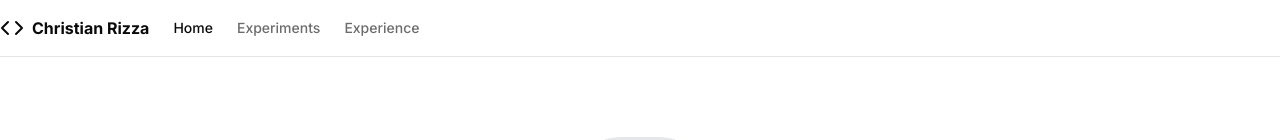
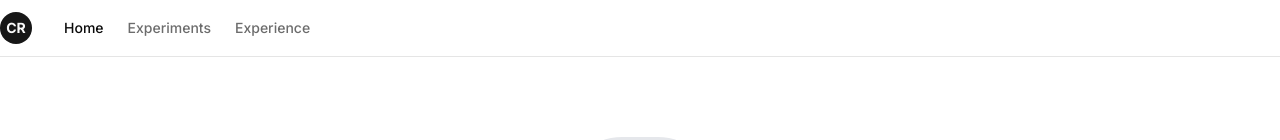
Before and after one commit to christian-rizza/crizza-website, a Next.js app: page / in a window 1280 px wide. Shown: the top 140 px of the page. Built offline with nearby package versions, Linux system fonts and the light colour scheme; grey boxes are pictures that could not be loaded.

Commit message:
feat: enhance navigation with CR initials and clean options
Update CR badge spacing and remove old navigation options

Co-authored-by: Christian Rizza <8734360+christian-rizza@users.noreply.github.com>

```diff
--- a/components/navigation.tsx
+++ b/components/navigation.tsx
@@ -2,7 +2,7 @@
 
 import Link from "next/link"
 import { usePathname } from "next/navigation"
-import { Code, User, Briefcase, Menu } from "lucide-react"
+import { User, Briefcase, Menu, Code } from "lucide-react"
 import { Button } from "@/components/ui/button"
 import { Sheet, SheetContent, SheetTrigger } from "@/components/ui/sheet"
 
@@ -19,9 +19,10 @@ export function Navigation() {
     <header className="sticky top-0 z-50 w-full border-b bg-background/95 backdrop-blur supports-[backdrop-filter]:bg-background/60">
       <div className="container flex h-14 items-center">
         <div className="mr-4 hidden md:flex">
-          <Link href="/" className="mr-6 flex items-center space-x-2">
-            <Code className="h-6 w-6" />
-            <span className="hidden font-bold sm:inline-block">Christian Rizza</span>
+          <Link href="/" className="mr-8 flex items-center space-x-2">
+            <div className="flex h-8 w-8 items-center justify-center rounded-full bg-primary text-primary-foreground font-bold text-sm">
+              CR
+            </div>
           </Link>
           <nav className="flex items-center space-x-6 text-sm font-medium">
             {navItems.map((item) => (
@@ -49,8 +50,10 @@ export function Navigation() {
           </SheetTrigger>
           <SheetContent side="left" className="pr-0">
             <Link href="/" className="flex items-center space-x-2">
-              <Code className="h-6 w-6" />
-              <span className="font-bold">Christian Rizza</span>
+              <div className="flex h-8 w-8 items-center justify-center rounded-full bg-primary text-primary-foreground font-bold text-sm">
+                CR
+              </div>
+              <span className="font-bold">Portfolio</span>
             </Link>
             <div className="my-4 h-[calc(100vh-8rem)] pb-10 pl-6">
               <div className="flex flex-col space-y-3">
@@ -73,8 +76,9 @@ export function Navigation() {
         <div className="flex flex-1 items-center justify-between space-x-2 md:justify-end">
           <div className="w-full flex-1 md:w-auto md:flex-none">
             <Link href="/" className="flex items-center space-x-2 md:hidden">
-              <Code className="h-6 w-6" />
-              <span className="font-bold">Christian Rizza</span>
+              <div className="flex h-8 w-8 items-center justify-center rounded-full bg-primary text-primary-foreground font-bold text-sm">
+                CR
+              </div>
             </Link>
           </div>
         </div>
```
